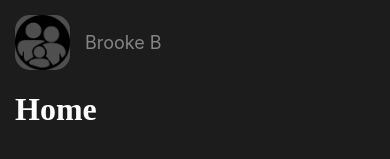
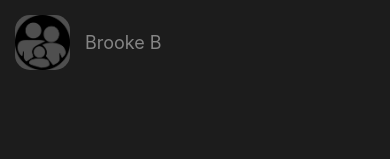
Before and after one commit to lewisoutdoorllc/react-zoom-clone, a React Native app: screen /Home in a window 390 px wide. Shown: the part 469-628 px from the top of the page. Built offline with nearby package versions, Linux system fonts and the light colour scheme.

Commit message:
worked on socket connection

```diff
--- a/componets/StartMeeting.js
+++ b/componets/StartMeeting.js
@@ -49,7 +49,6 @@ const styles = StyleSheet.create({
         borderColor: '#686868',
         padding: 12,
         // justifyContent: 'center',
-
     },
     textInput: {
         // backgroundColor: 'green',
--- a/screens/Home.js
+++ b/screens/Home.js
@@ -13,11 +13,6 @@ export default function Home({ navigation }) {
                 <SearchBar />
                 <MenuButtons navigation={navigation} />
                 <ContactMenu />
-                <>
-                    <div>
-                        <h1 style={{color:'white'}}>Home</h1>
-                    </div>
-                </>
             </SafeAreaView>
         </View>
     )
--- a/screens/MeetingRoom.js
+++ b/screens/MeetingRoom.js
@@ -4,14 +4,18 @@ import StartMeeting from '../componets/StartMeeting'
 import { io } from "socket.io-client"
 // import {withSocket} from 'react-socket-io-client'
 
+// This creates the socket connection
+let socket;
+
 export default function MeetingRoom() {
     const [name, setName] = useState()
     const [roomId, setRoomId] = useState()
 
     useEffect(() => {
-        const API_URL = 'http://192.168.86.27'
+        const API_URL = 'http://142.196.249.68:3001'
+        // const API_URL = 'http://localhost:3001'
         socket = io(`${API_URL}`);
-        socket.on('connect', () => {
+        socket.on('connection', () => {
             console.log('connected')
         })
     }, [])
```
